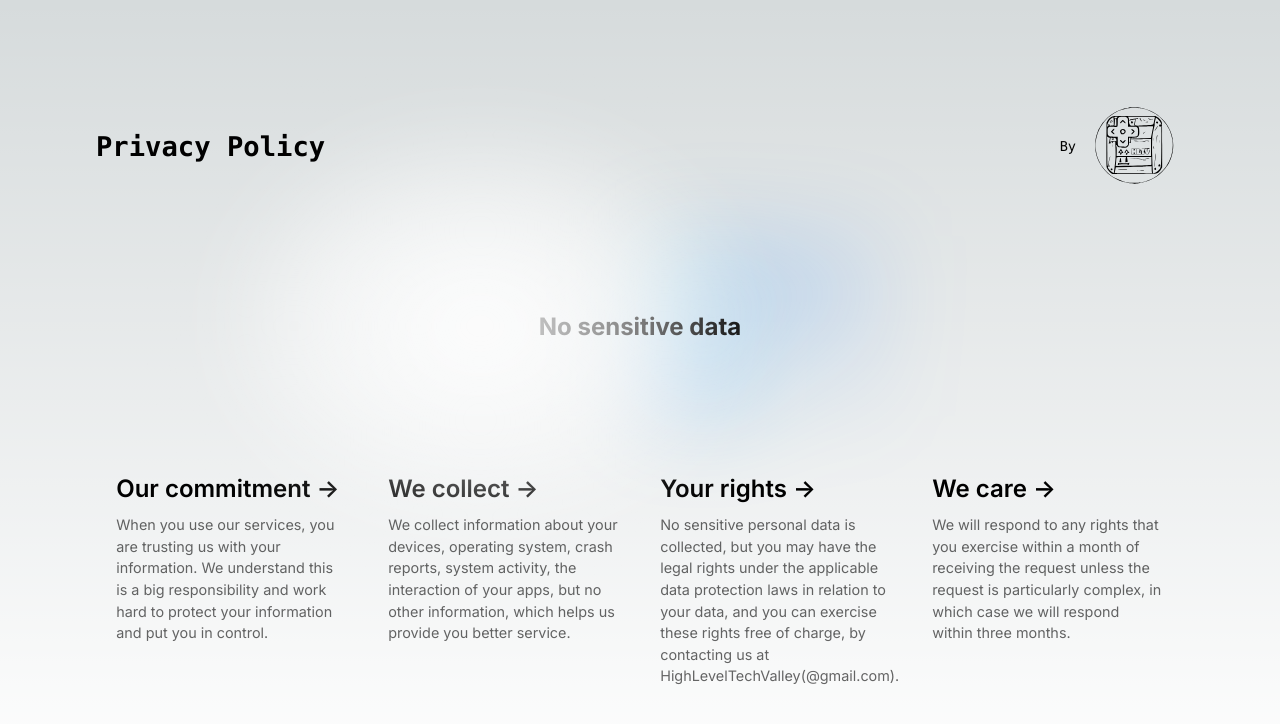
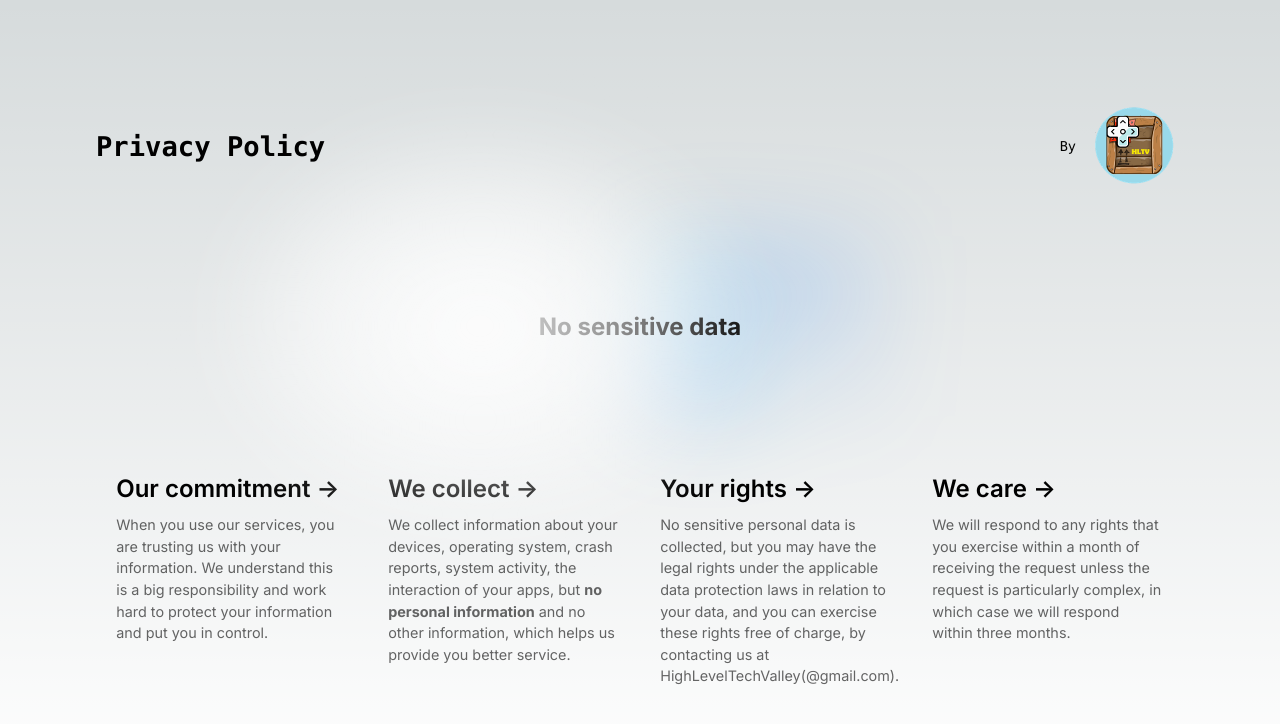
Before and after one commit to tung-nt-niteco/hltv, a Next.js app: page /movemybox in a window 1280 px wide. Shown: the top 724 px of the page. Built offline with nearby package versions, Linux system fonts and the light colour scheme.

Commit message:
Update page content

```diff
--- a/app/movemybox/page.js
+++ b/app/movemybox/page.js
@@ -14,7 +14,7 @@ export default function MoveMyBox() {
           >
             By{' '}
             <Image
-              src="/movemybox.svg"
+              src="/movemybox_192x192.png"
               alt="Move My Box Logo"
               className={styles.vercelLogo}
               width={100}
@@ -51,7 +51,7 @@ export default function MoveMyBox() {
           <h2>
             We collect <span>-&gt;</span>
           </h2>
-          <p>We collect information about your devices, operating system, crash reports, system activity, the interaction of your apps, but no other information, which helps us provide you better service.</p>
+          <p>We collect information about your devices, operating system, crash reports, system activity, the interaction of your apps, but <b>no personal information</b> and no other information, which helps us provide you better service.</p>
         </a>
 
         <a
--- a/app/page.js
+++ b/app/page.js
@@ -51,7 +51,7 @@ export default function Home() {
           <h2>
             We collect <span>-&gt;</span>
           </h2>
-          <p>We collect information about your username, devices, operating system, crash reports, system activity, the interaction of your apps, but no other information, which helps us provide you better service.</p>
+          <p>We collect information about your username, devices, operating system, crash reports, system activity, the interaction of your apps, but <b>no personal information</b> and no other information, which helps us provide you better service.</p>
         </a>
 
         <a
```
Also changed, not shown: public/movemybox_192x192.png (added).
